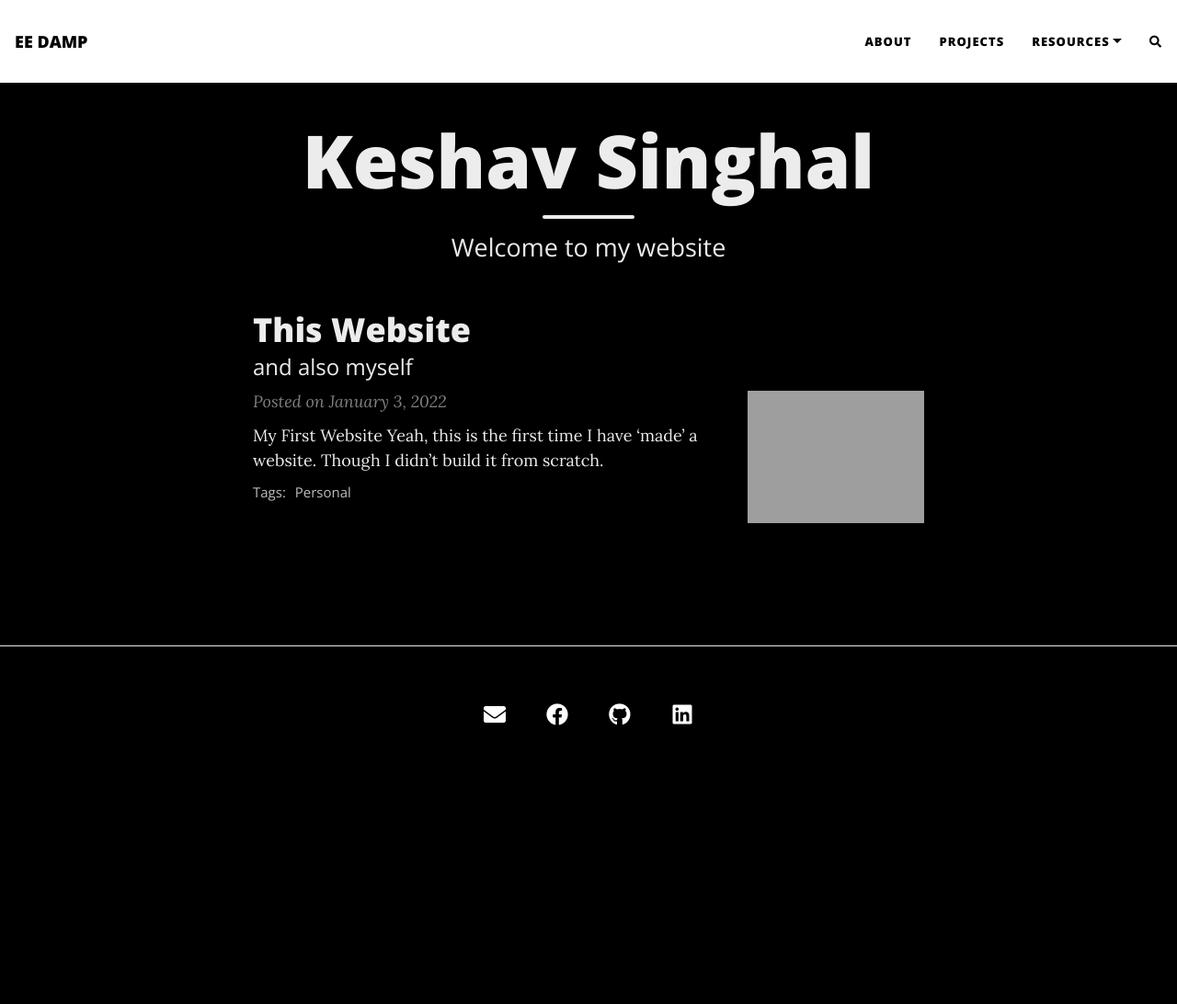
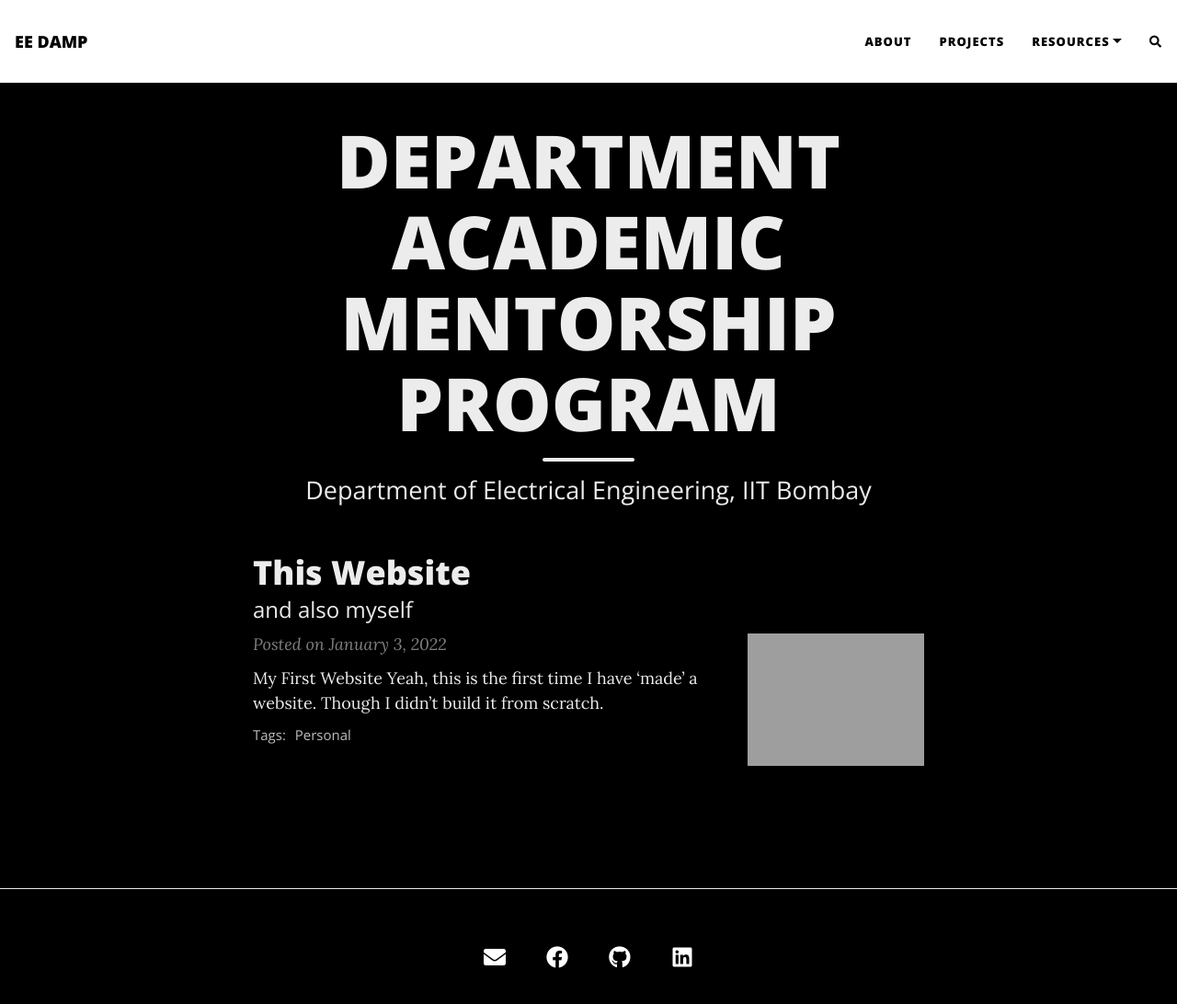
Before and after one commit to Keshav1711/Web-EE, a Jekyll site: the page built from index.html, in a window 1280 px wide and 1179 px high. Shown: the top 1092 px of the window at 92% size. Built offline with Jekyll 4.4.1, drawn with Linux system fonts in a browser that asks for light colours; nearby versions of some CDN libraries; the list of posts is cut into pages by our own code; comment, search, counter and statistics services are not loaded.

Commit message:
Update index.html

```diff
--- a/index.html
+++ b/index.html
@@ -1,5 +1,5 @@
 ---
 layout: home
-title: Keshav Singhal
-subtitle: Welcome to my website
+title: DEPARTMENT ACADEMIC MENTORSHIP PROGRAM
+subtitle: Department of Electrical Engineering, IIT Bombay
 ---
```
